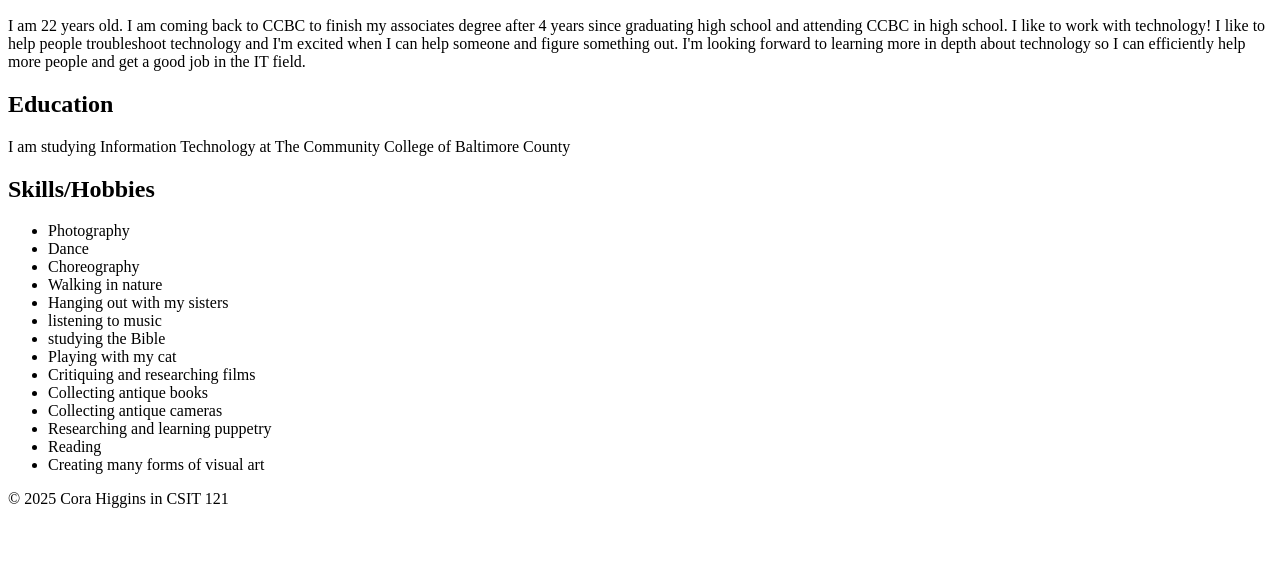
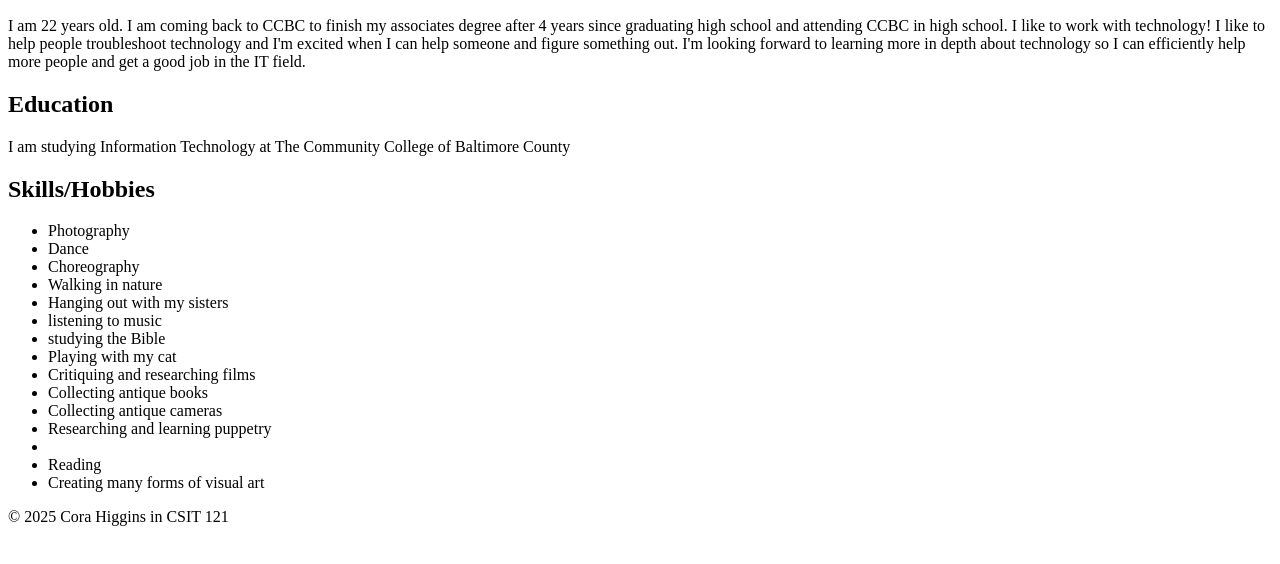
Before and after one commit to Coraonpointe/csit121, a plain HTML site: page lab01/aboutme.html in a window 1280 px wide. Shown: the part 110-674 px from the top of the page. Drawn offline with Linux system fonts and the light colour scheme.

Commit message:
Update aboutme.html

```diff
--- a/lab01/aboutme.html
+++ b/lab01/aboutme.html
@@ -41,7 +41,7 @@
                     <li>Critiquing and researching films</li>
                     <li>Collecting antique books</li>
                     <li>Collecting antique cameras</li>
-                    <li>Researching and learning puppetry</li>
+                    <li>Researching and learning puppetry<li>
                     <li>Reading</li>
                     <li>Creating many forms of visual art</li>
 
```
